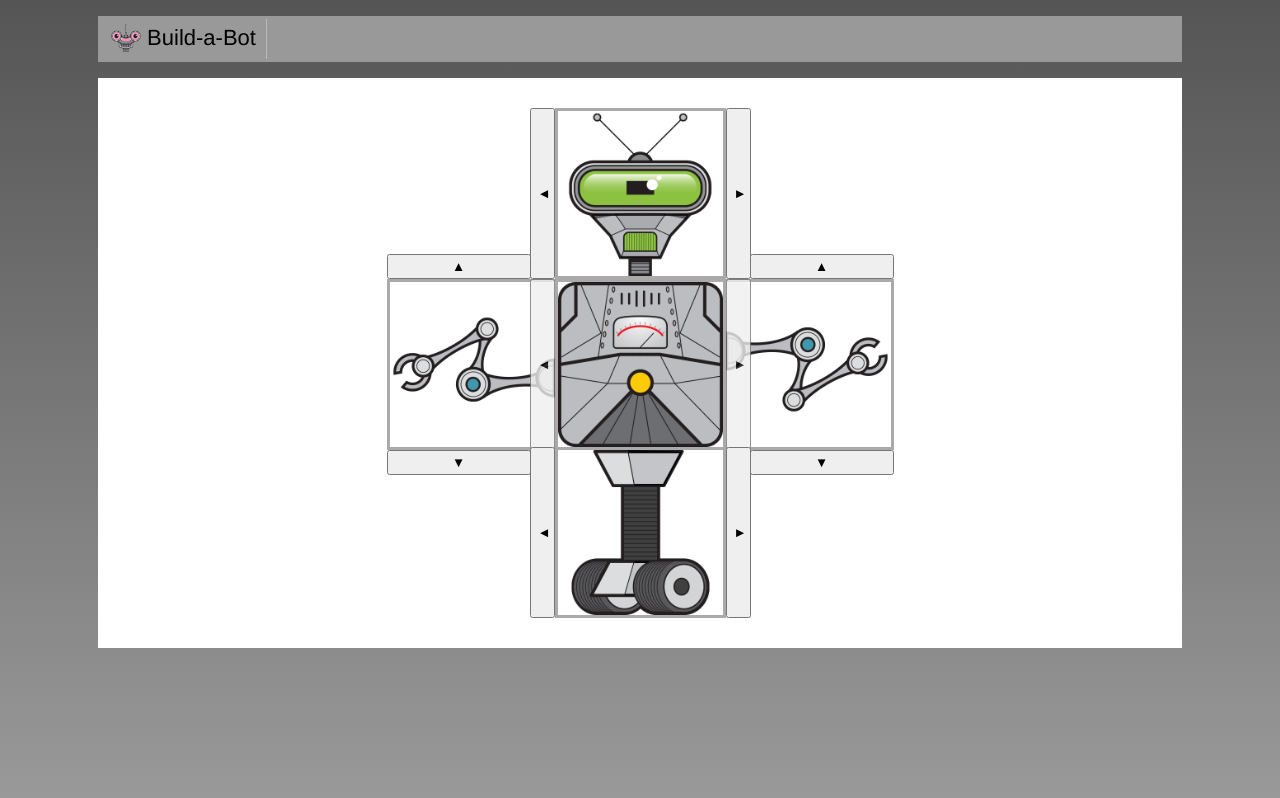
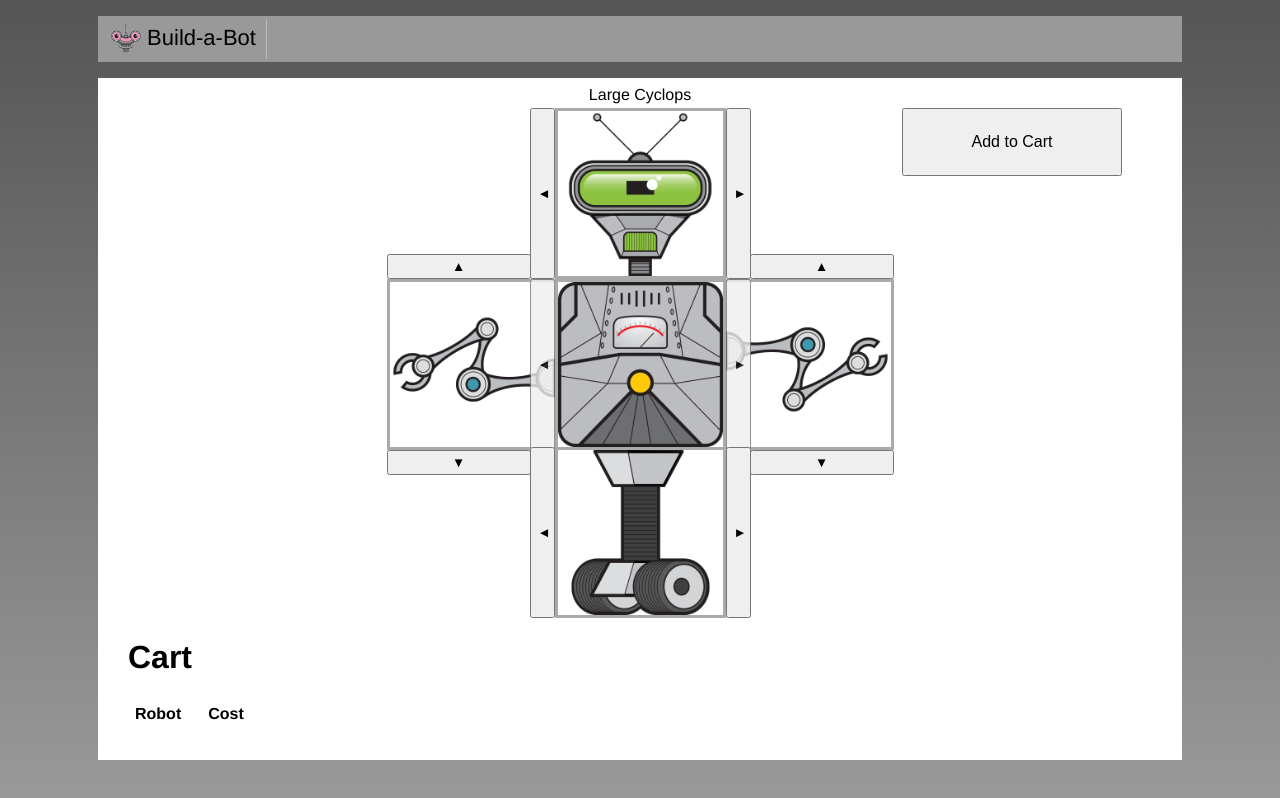
Before and after one commit to WilliamRichards2017/build-a-bot, a Vue app: page / in a window 1280 px wide. Built offline with nearby package versions, Linux system fonts and the light colour scheme.

Commit message:
added shopping cart functionality to project

```diff
--- a/src/build-bot/RoboBuilder.vue
+++ b/src/build-bot/RoboBuilder.vue
@@ -1,7 +1,12 @@
 <template>
-  <div>
+  <div class="content">
+    <button class="add-to-cart" @click="addToCart()">Add to Cart</button>
     <div class="top-row">
       <div class="top part">
+        <div class="robot-name">
+          {{selectedRobot.head.title}}
+          <span v-if="selectedRobot.head.onSale" class="sale">Sale!</span>
+        </div>
         <img :src="selectedRobot.head.src" title="head" alt=""/>
         <button @click="selectPreviousHead()" class="prev-selector">&#9668;</button>
         <button @click="selectNextHead()" class="next-selector">&#9658;</button>
@@ -31,6 +36,23 @@
         <button @click="selectNextBase()" class="next-selector">&#9658;</button>
       </div>
     </div>
+    <div>
+      <h1>Cart</h1>
+      <table>
+        <thead>
+          <tr>
+            <th>Robot</th>
+            <th class="cost">Cost</th>
+          </tr>
+        </thead>
+        <tbody>
+          <tr v-for="(robot, index) in cart" :key="index">
+            <td> {{robot.head.title}}</td>
+            <td class="cost">{{robot.cost}}</td>
+          </tr>
+        </tbody>
+      </table>
+    </div>
   </div>
 </template>
 
@@ -52,6 +74,7 @@ export default {
   data() {
     return {
       availableParts,
+      cart: [],
       selectedHeadIndex: 0,
       selectedTorsoIndex: 0,
       selectedLeftArmIndex: 0,
@@ -71,6 +94,15 @@ export default {
     },
   },
   methods: {
+    addToCart() {
+      const robot = this.selectedRobot;
+      const cost = robot.head.cost
+        + robot.leftArm.cost
+        + robot.rightArm.cost
+        + robot.torso.cost
+        + robot.base.cost;
+      this.cart.push({ ...robot, cost });
+    },
     selectNextHead() {
       this.selectedHeadIndex = getNextValidIndex(this.selectedHeadIndex,
         availableParts.heads.length);
@@ -204,4 +236,32 @@ export default {
 .right .next-selector {
   right: -3px;
 }
+.robot-name{
+  position: absolute;
+  top: -25px;
+  text-align: center;
+  width: 100%
+}
+.sale{
+  color: red;
+}
+
+.content{
+  position: relative;
+}
+.add-to-cart {
+  position: absolute;
+  right: 30px;
+  width: 220px;
+  padding: 23px;
+  font-size: 16px;
+}
+td, th{
+  text-align: left;
+  padding: 5px;
+  padding-right: 20px
+}
+.cost{
+  text-align: right;
+}
 </style>
```
